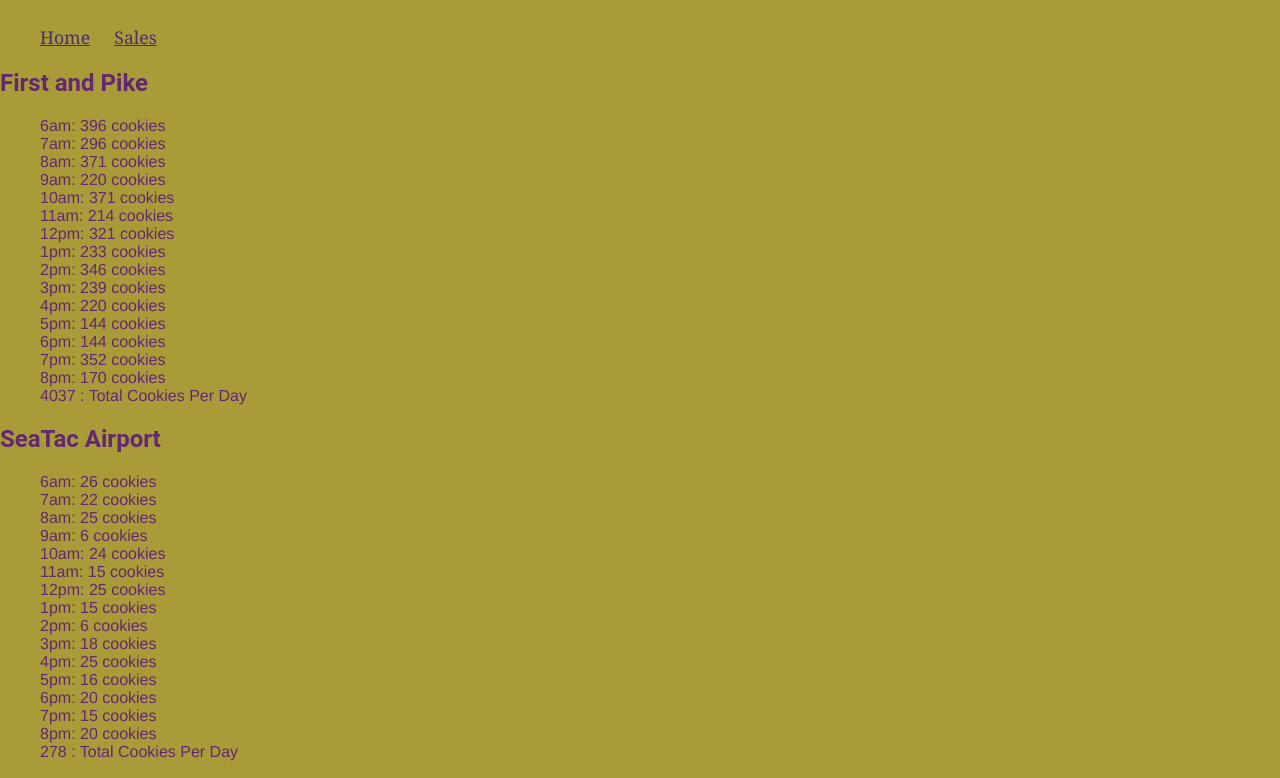
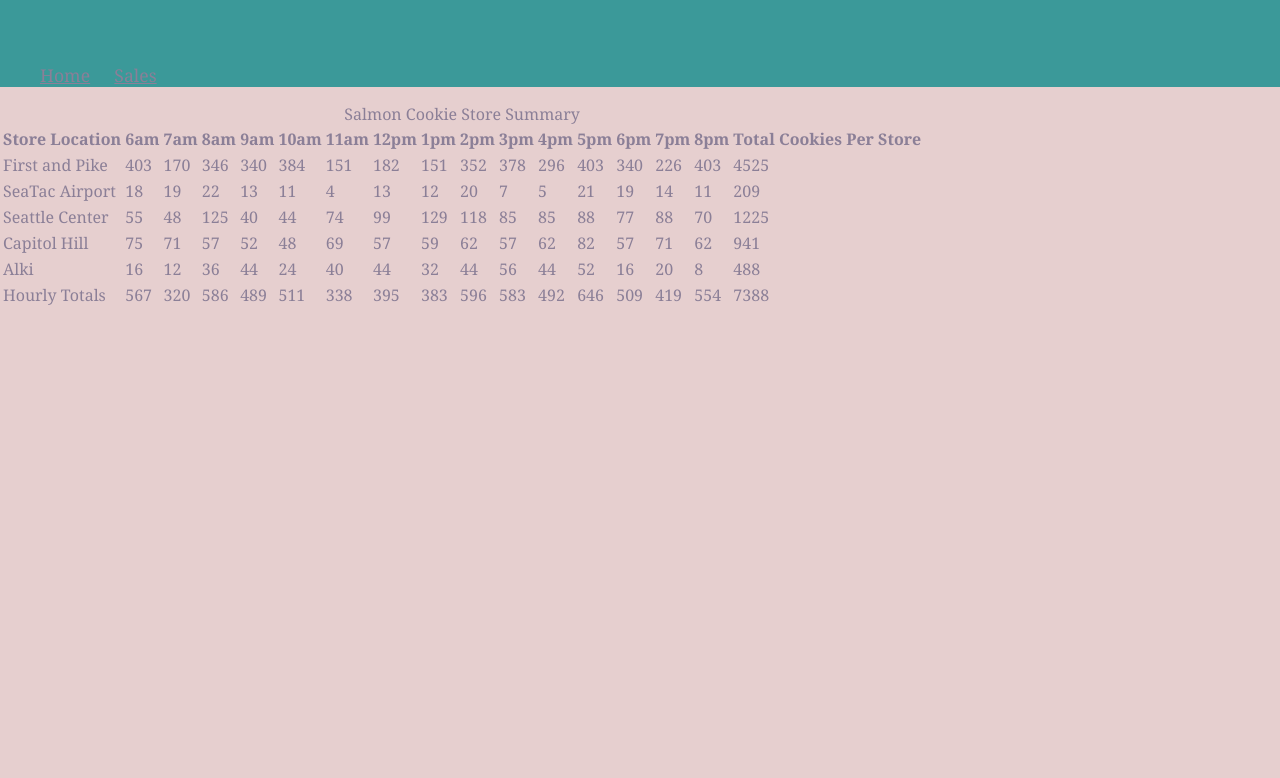
Before and after one commit to twardcox/cookie-stand, a plain HTML site: page sale.html in a window 1280 px wide. Shown: the part 487-1265 px from the top of the page. After the commit the page ends 800 px from the top, so only its background shows below. Drawn offline with Linux system fonts and the light colour scheme.

Commit message:
finished Object constructors

```diff
--- a/app.js
+++ b/app.js
@@ -1,130 +1,75 @@
 'use strict';
 
-var FirstAndPike = {
-  name: 'First and Pike',
-  maxCustPerHour: 65,
-  minCustPerHour: 23,
-  avgCookiePerCust: 6.3,
-  cookieSalesPerHour: [],
-  populateCookieSales: function() {
+// Cookie store object constructor
+function CookieStore(name, maxCustPerHour, minCustPerHour, avgCookiePerCust) {
+  this.name = name;
+  this.maxCustPerHour = maxCustPerHour;
+  this.minCustPerHour = minCustPerHour;
+  this.avgCookiePerCust = avgCookiePerCust;
+  this.cookieSalesPerHour = [];
+  this.open = 6;
+  this.close = 20;
+}
+
+// add random customer generator method to CookieStore
+CookieStore.prototype.randomCustomerGenerator = function() {
+  return Math.floor(Math.random() * (this.maxCustPerHour - this.minCustPerHour) + this.minCustPerHour);
+};
+
+// add populate cookie sales method to CookieStore
+CookieStore.prototype.populateCookieSales = function() {
   for (var i = this.open; i <= this.close; i++) {
     this.cookieSalesPerHour.push(Math.floor(this.randomCustomerGenerator() * this.avgCookiePerCust));
   }
-  },
-  randomCustomerGenerator: function() {
-    return Math.floor(Math.random() * (this.maxCustPerHour - this.minCustPerHour) + this.minCustPerHour);
-  },
-  open: 6,
-  close: 20,
 };
 
-var SeaTacAirport = {
-  name: 'SeaTac Airport',
-  maxCustPerHour: 24,
-  minCustPerHour: 3,
-  avgCookiePerCust: 1.2,
-  cookieSalesPerHour: [],
-  populateCookieSales: function() {
-    for (var i = this.open; i <= this.close; i++) {
-      this.cookieSalesPerHour.push(Math.floor(this.randomCustomerGenerator() * this.avgCookiePerCust));
+// Individual store data
+var cookieStores = [['First and Pike', 65, 23, 6.3], ['SeaTac Airport', 24, 3, 1, 2], ['Seattle Center', 38, 11, 3.7], ['Capitol Hill', 38, 20, 2.3], ['Alki', 16, 2, 4, 6]];
+
+// make and store cookie stores
+var makeStores = function(arr) {
+  var sites = [];
+  for (var l = 0; l < arr.length; l++) {
+    sites.push(new CookieStore(...arr[l]));
+    sites[l].populateCookieSales();
   }
-  },
-  randomCustomerGenerator: function() {
-    return Math.floor(Math.random() * (this.maxCustPerHour - this.minCustPerHour) + this.minCustPerHour);
-  },
-  open: 6,
-  close: 20,
+  return sites;
 };
 
-var SeattleCenter = {
-  name: 'Seattle Center',
-  maxCustPerHour: 38,
-  minCustPerHour: 11,
-  avgCookiePerCust: 3.7,
-  cookieSalesPerHour: [],
-  populateCookieSales: function() {
-    for (var i = this.open; i <= this.close; i++) {
-      this.cookieSalesPerHour.push(Math.floor(this.randomCustomerGenerator() * this.avgCookiePerCust));
-    }
-  },
-  randomCustomerGenerator: function() {
-    return Math.floor(Math.random() * (this.maxCustPerHour - this.minCustPerHour) + this.minCustPerHour);
-  },
-  open: 6,
-  close: 20,
-};
+var storeList = makeStores(cookieStores);
 
-var CapitolHill = {
-  name: 'Capitol Hill',
-  maxCustPerHour: 38,
-  minCustPerHour: 20,
-  avgCookiePerCust: 2.3,
-  cookieSalesPerHour: [],
-  populateCookieSales: function() {
-    for (var i = this.open; i <= this.close; i++) {
-      this.cookieSalesPerHour.push(Math.floor(this.randomCustomerGenerator() * this.avgCookiePerCust));
-    }
-  },
-  randomCustomerGenerator: function() {
-    return Math.floor(Math.random() * (this.maxCustPerHour - this.minCustPerHour) + this.minCustPerHour);
-  },
-  open: 6,
-  close: 20,
-};
+// create table for store data
+// get element to append to
+var storeContainer = document.getElementById('store-sales');
 
-var Alki = {
-  name: 'Alki',
-  maxCustPerHour: 16,
-  minCustPerHour: 2,
-  avgCookiePerCust: 4.6,
-  cookieSalesPerHour: [],
-
-  populateCookieSales: function() {
-    for (var i = this.open; i <= this.close; i++) {
-      this.cookieSalesPerHour.push(Math.floor(this.randomCustomerGenerator() * this.avgCookiePerCust));
-    }
-  },
-
-  randomCustomerGenerator: function() {
-    return Math.floor(Math.random() * (this.maxCustPerHour - this.minCustPerHour) + this.minCustPerHour);
-  },
-  open: 6,
-  close: 20,
-};
-
-var storeList = [FirstAndPike, SeaTacAirport, SeattleCenter, CapitolHill, Alki];
-
-// for each store in store list create unordered list and sum its totals
-
-for (var j = 0; j < storeList.length; j++) {
-  var storeTotal = 0;
-  // set store name for object calling
-  var store = storeList[j];
-
-  // get element to append to
-  var storeContainer = document.getElementById('repo');
+// create table
+var tableEl = document.createElement('table');
+storeContainer.append(tableEl);
 
 // create store label
-  var nameEl = document.createElement('h2');
-  nameEl.textContent = store.name;
-  storeContainer.append(nameEl);
+var captionEl = document.createElement('caption');
+captionEl.textContent = 'Salmon Cookie Store Summary';
+tableEl.append(captionEl);
 
-  // create unordered list
-  var ulEl = document.createElement('ul');
+// create table header
+var headerEl = document.createElement('thead');
+tableEl.append(headerEl);
 
-  // give the unordered list a unique ID of 'store-[storeName]'
-  ulEl.id = 'store-' + store;
-  storeContainer.append(ulEl);
+// create talbe row
+var rowEl = document.createElement('tr');
+headerEl.append(rowEl);
 
-  // populate cookie sales
-  store.populateCookieSales();
+// create line item and content
+var thEl = document.createElement('th');
+thEl.textContent = 'Store Location';
+rowEl.append(thEl);
 
-  // create Line items
-  for (var k = 0; k < store.cookieSalesPerHour.length; k++) {
+// create table header
+for (var k = 0; k < storeList[0].cookieSalesPerHour.length; k++) {
   // set hour label
   var hour = 0;
-    if ((store.open + k) % 12 !== 0) {
-      hour = (store.open + k) % 12;
+  if ((storeList[0].open + k) % 12 !== 0) {
+    hour = (storeList[0].open + k) % 12;
   } else {
     hour = 12;
   }
@@ -137,13 +82,68 @@
     meridian = 'pm';
   }
 
-    // create line item and content
-    var liEl = document.createElement('li');
-    liEl.textContent = `${hour}${meridian}: ${store.cookieSalesPerHour[k]} cookies`;
-    storeTotal += store.cookieSalesPerHour[k];
-    ulEl.append(liEl);
+  // create line item header
+  thEl = document.createElement('th');
+  thEl.textContent = `${hour}${meridian}`;
+  rowEl.append(thEl);
 }
-  var sumLiEl = document.createElement('li');
-  sumLiEl.textContent = storeTotal + ' : Total Cookies Per Day';
-  ulEl.append(sumLiEl);
+// create total header
+thEl = document.createElement('th');
+thEl.textContent = 'Total Cookies Per Store';
+rowEl.append(thEl);
+
+// create table data
+var tbodyEl = document.createElement('tbody');
+tableEl.append(tbodyEl);
+
+// table data append to tbody
+// foe each item in storelist create a row and populate it with data
+for (var o = 0; o < storeList.length; o++) {
+  // set total
+  var totalCount = 0;
+
+  rowEl = document.createElement('tr');
+  tbodyEl.append(rowEl);
+
+  var tdEl = document.createElement('td');
+  tdEl.textContent = storeList[o].name;
+  rowEl.append(tdEl);
+
+  for (var p = 0; p < storeList[o].cookieSalesPerHour.length; p++) {
+    tdEl = document.createElement('td');
+    totalCount += storeList[o].cookieSalesPerHour[p];
+    tdEl.textContent = storeList[o].cookieSalesPerHour[p];
+    rowEl.append(tdEl);
   }
+
+  // add total to end of row
+  tdEl = document.createElement('td');
+  tdEl.textContent = totalCount;
+  rowEl.append(tdEl);
+}
+
+rowEl = document.createElement('tr');
+tbodyEl.append(rowEl);
+
+// create footer title
+thEl = document.createElement('td');
+thEl.textContent = 'Hourly Totals';
+rowEl.append(thEl);
+
+// create and populate footer with totals by hour
+var dailyTotal = 0;
+for (var q = 0; q < storeList[0].cookieSalesPerHour.length; q++) {
+  var hourlyTotal = 0;
+  for (var r = 0; r < storeList.length; r++) {
+    hourlyTotal += storeList[r].cookieSalesPerHour[q];
+  }
+  thEl = document.createElement('td');
+  thEl.textContent = hourlyTotal;
+  rowEl.append(thEl);
+  dailyTotal += hourlyTotal;
+}
+
+// create daily total
+thEl = document.createElement('td');
+thEl.textContent = dailyTotal;
+rowEl.append(thEl);
--- a/sale.html
+++ b/sale.html
@@ -1,14 +1,14 @@
 <!DOCTYPE html>
 <html>
   <head>
-    <title>Salmon Cookies Sales</title>
+    <title>Salmon Cookies</title>
     <link href="./style.css" rel="stylesheet" type="text/css" />
   </head>
 
   <body>
     <header>
       <img src="./img/salmon.png" alt="Big Ass Salmon" />
-      <h1>Salmon Cookie Sales</h1>
+      <h1 id="logo">Salmon Cookie Sales</h1>
       <nav>
         <ul>
           <li><a href="/">Home</a></li>
@@ -17,7 +17,7 @@
       </nav>
     </header>
     <section>
-      <main id="repo"></main>
+      <main id="store-sales"></main>
     </section>
     <footer></footer>
     <script src="./app.js"></script>
--- a/style.css
+++ b/style.css
@@ -8,12 +8,18 @@
 * {
   box-sizing: border-box;
   font-family: Georgia, 'Times New Roman', Times, serif;
-  color: #462e74;
+  color: #8b7f97;
+  display: ;
 }
 
-body {
-  background-color: #aa9b39;
+body,
+html {
+  background-color: rgb(230, 207, 207);
   margin: auto;
+}
+
+header {
+  background-color: rgb(59, 153, 153);
 }
 
 ul li {
@@ -25,7 +31,7 @@
 h1,
 h2 {
   font-family: 'Roboto', sans-serif;
-  color: #622870;
+  color: #c098ca;
 }
 
 img {
@@ -43,6 +49,7 @@
 }
 
 #logo {
+  font-family: fantasy;
   font-size: 3em;
   text-align: center;
 }
```
Also changed, not shown: index.html (+5 -4 lines). Lines whose indentation alone changed are shown as unchanged.
